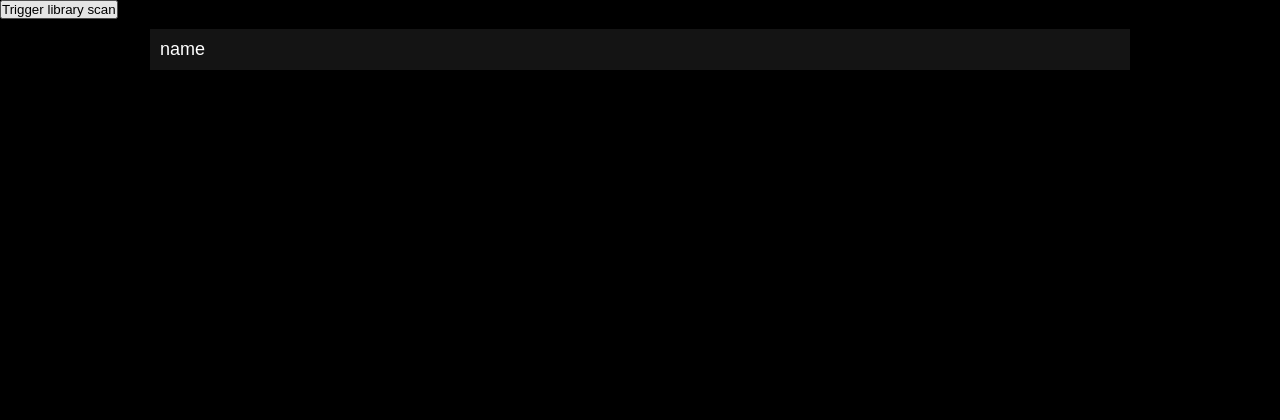
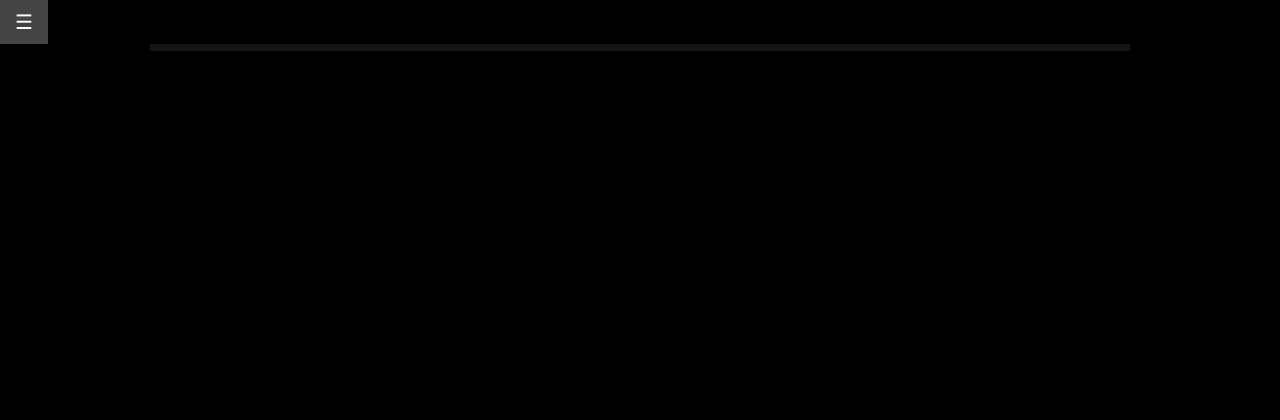
Before and after one commit to AONunan/audiobook-player-frontend, a Flask app: page / in a window 1280 px wide. Shown: the top 420 px of the page. Run offline with Flask 2, Linux system fonts and the light colour scheme; a database or web service that is not in the repository returns one stand-in record (values such as "Sample title"); data that the repository does not hold is empty.

Commit message:
Add sidebar menu

```diff
--- a/static/css/main.css
+++ b/static/css/main.css
@@ -67,7 +67,56 @@ ul {
   list-style-type: none; /* remove bullet points */
 }
 
+.sidebar {
+  height: 100%; /* 100% Full-height */
+  width: 0; /* 0 width - change this with JavaScript */
+  position: fixed; /* Stay in place */
+  z-index: 1; /* Stay on top */
+  top: 0;
+  left: 0;
+  background-color: #111; /* Black*/
+  overflow-x: hidden; /* Disable horizontal scroll */
+  padding-top: 60px; /* Place content 60px from the top */
+  transition: 0.5s; /* 0.5 second transition effect to slide in the sidebar */
+}
+
+.sidebar .closebtn {
+  position: absolute;
+  top: 0;
+  right: 25px;
+  font-size: 36px;
+  margin-left: 50px;
+}
+
+.sidebar a {
+  padding: 8px 8px 8px 32px;
+  text-decoration: none;
+  font-size: 25px;
+  color: #818181;
+  display: block;
+  transition: 0.3s;
+}
+
+.sidebar a:hover {
+  color: #f1f1f1;
+}
+
+.openbtn {
+  font-size: 20px;
+  cursor: pointer;
+  background-color: #111;
+  color: white;
+  padding: 10px 15px;
+  border: none;
+}
+
+.openbtn:hover {
+  background-color: #444;
+}
+
 #header {
+  position: fixed;
+  top: 0;
   background-color: black;
   width: 100%;
 }
--- a/static/js/main.js
+++ b/static/js/main.js
@@ -145,3 +145,15 @@ window.setInterval(function () {
   }
 
 }, 10000); // Loop every 10 seconds
+
+
+function openNav() {
+  document.getElementById("mySidebar").style.width = "250px";
+  document.getElementById("main").style.pointerEvents = "none";
+}
+
+/* Set the width of the sidebar to 0 and the left margin of the page content to 0 */
+function closeNav() {
+  document.getElementById("mySidebar").style.width = "0";
+  document.getElementById("main").style.pointerEvents = "all";
+}
--- a/templates/index.html
+++ b/templates/index.html
@@ -9,10 +9,18 @@
 
 {% block body %}
 
-<div class="flexbox-container">
+<div>
+
+
+  <div id="mySidebar" class="sidebar">
+    <a href="javascript:void(0)" class="closebtn" onclick="closeNav()">&times;</a>
+    <a href="http://192.168.1.2:5200/trigger_library_scan" target="_blank">Scan library</a>
+  </div>
+
+  <div id="main">
 
     <div id="header">
-    <a href="http://192.168.1.2:5200/trigger_library_scan"><button>Trigger library scan</button></a>
+      <button class="openbtn" onclick="openNav()">&#9776;</button>
     </div>
 
     <div id="library">
@@ -108,6 +116,8 @@
 
   </div>
 
+</div>
+
 <script src="{{url_for('static', filename='js/main.js')}}" onload="setInitialValues(
   '{{current_track["author"]}}',
   '{{current_track["book"] | replace("'", "\\'")}}',
```
Lines whose indentation alone changed are shown as unchanged.
